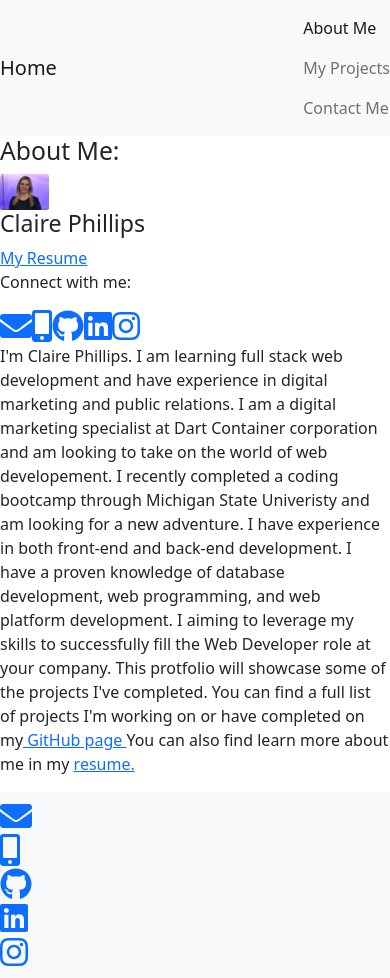
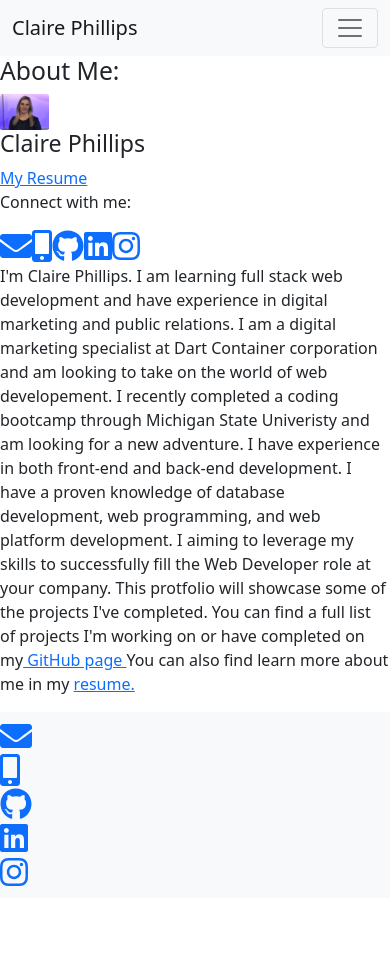
Before and after one commit to ClairePhillips51/react-portfolio, a React (Create React App) app: page / in a window 390 px wide. After the commit the page ends 898 px from the top, so only its background shows below. Built offline with nearby package versions, Linux system fonts and the light colour scheme.

Commit message:
Made the navbar responsive/collapsable to screensize

```diff
--- a/src/components/Header/index.js
+++ b/src/components/Header/index.js
@@ -1,16 +1,21 @@
 import React from "react";
 import { Link } from "react-router-dom";
+import "bootstrap/js/dist/collapse";
 import "./style.css";
 
 // Depending on the current path, this component sets the "active" class on the appropriate navigation link item
 function Header() {
   return (
     <nav className="navbar navbar-expand-lg navbar-light bg-light">
+      <div className="container-fluid">
         <Link className="navbar-brand" to="/">
-        Home
+          Claire Phillips
         </Link>
-      <div>
-        <ul className="navbar-nav">
+        <button className="navbar-toggler" type="button" data-bs-toggle="collapse" data-bs-target="#navbarTogglerDemo02" aria-controls="navbarTogglerDemo02" aria-expanded="false" aria-label="Toggle navigation">
+          <span className="navbar-toggler-icon"></span>
+        </button>
+        <div className="collapse navbar-collapse" id="navbarTogglerDemo02">
+          <ul className="navbar-nav me-auto mb-2 mb-lg-0">
             <li className="nav-item">
               <Link
                 to="/about"
@@ -41,6 +46,7 @@
             </li>
           </ul>
         </div>
+      </div>
     </nav>
   );
 }
```
Lines whose indentation alone changed are shown as unchanged.
